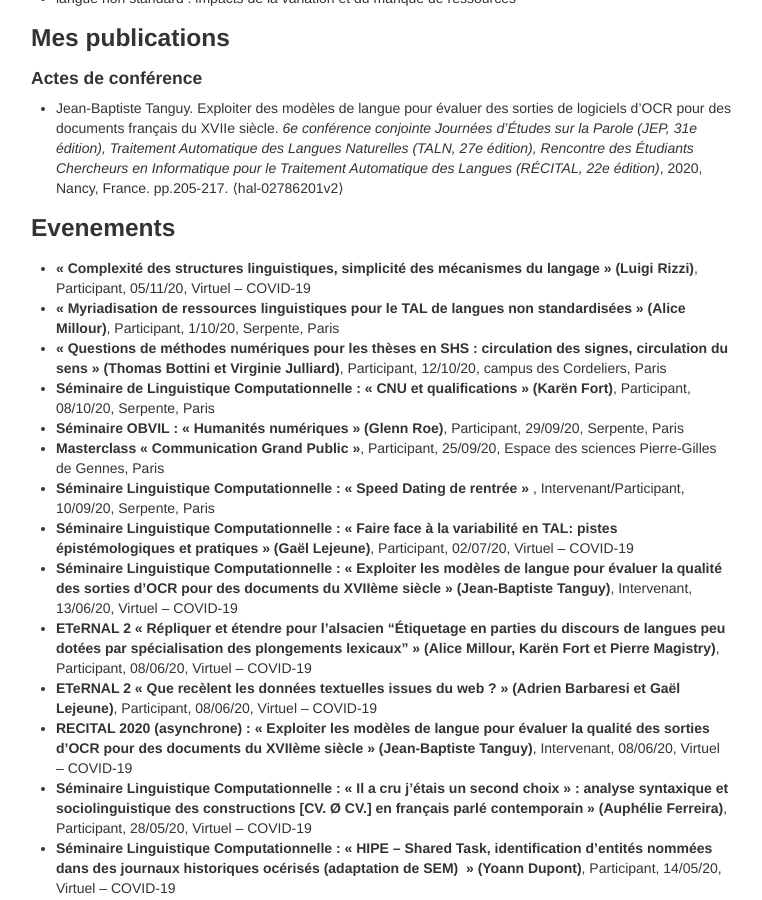
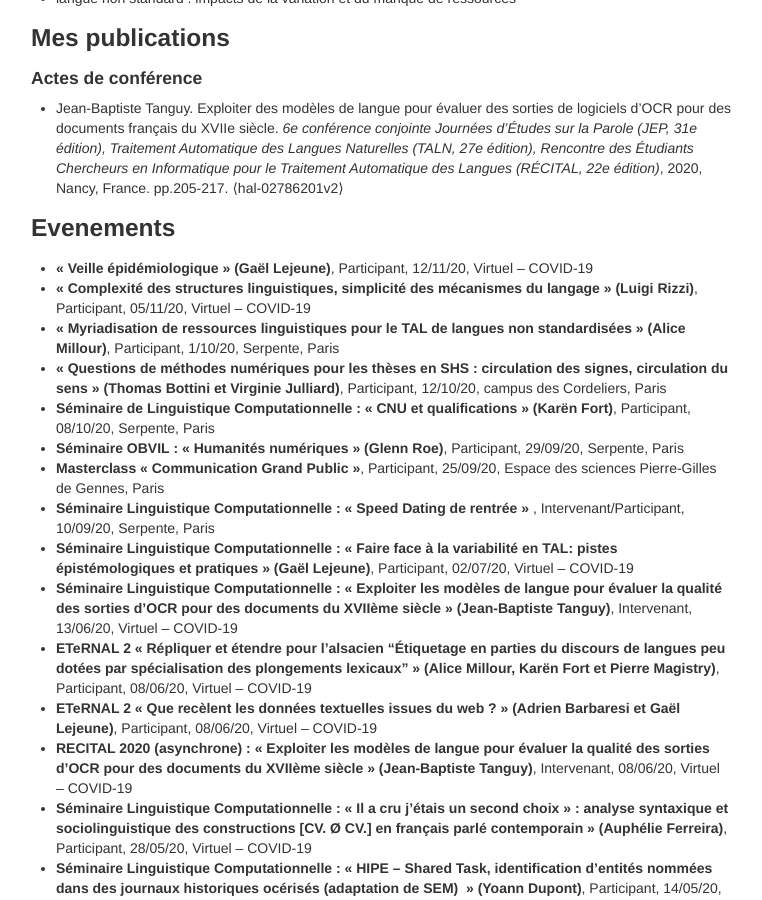
Before and after one commit to jbtanguy/jbtanguy.github.io, a Jekyll site: the page built from index.md, in a window 1280 px wide and 900 px high, scrolled down 874 px. Shown: the whole window, without its empty margins (259-1021 px from the left). Built offline with Jekyll 4.4.1, drawn with Linux system fonts in a browser that asks for light colours.

Commit message:
mise à jour event

```diff
--- a/index.md
+++ b/index.md
@@ -51,6 +51,7 @@ Des motivations patrimoniales aux usages en HN, je m'intéresse à l'acquisition
 
 ### Evenements
 
+- <b>« Veille épidémiologique » (Gaël Lejeune)</b>, Participant, 12/11/20, Virtuel – COVID-19
 - <b>« Complexité des structures linguistiques, simplicité des mécanismes du langage » (Luigi Rizzi)</b>, Participant, 05/11/20, Virtuel – COVID-19
 - <b>« Myriadisation de ressources linguistiques pour le TAL de langues non standardisées » (Alice Millour)</b>, Participant, 1/10/20, Serpente, Paris
 - <b>« Questions de méthodes numériques pour les thèses en SHS : circulation des signes, circulation du sens » (Thomas Bottini et Virginie Julliard)</b>, Participant, 12/10/20, campus des Cordeliers, Paris
```
